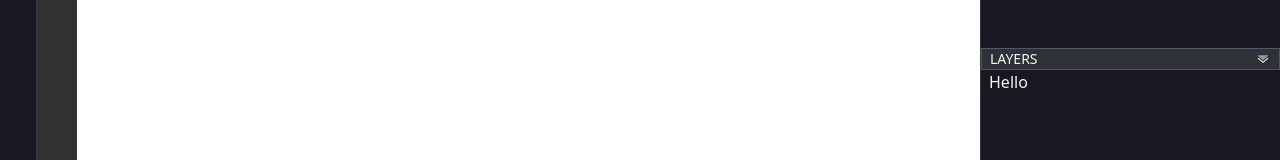
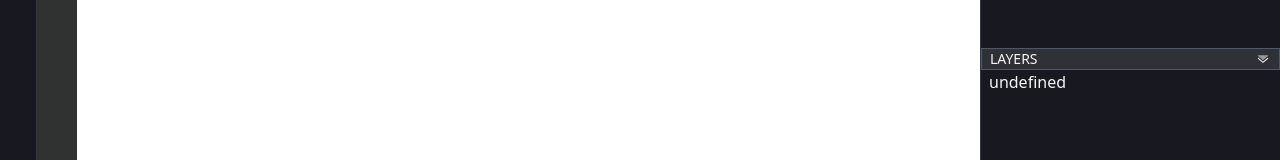
Before and after one commit to etornam45/molit, a SvelteKit app: page / in a window 1280 px wide. Shown: the part 515-675 px from the top of the page. Built offline with nearby package versions, Linux system fonts and the light colour scheme.

Commit message:
Store listening to selected shape

```diff
--- a/src/components/RightSideBar.svelte
+++ b/src/components/RightSideBar.svelte
@@ -1,6 +1,6 @@
 <script>
 	import SegmentSlote from "./RightSideBar/SegmentSlote.svelte";
-
+    import {selectedShape} from "$lib/stores"
 </script>
 <aside class="w-[300px] bg h-full border-l b-color">
     <SegmentSlote title="Properties">
@@ -9,6 +9,6 @@
         </div>
     </SegmentSlote>
     <SegmentSlote title="Layers">
-        Hello
+        {$selectedShape}
     </SegmentSlote>
 </aside>
```
